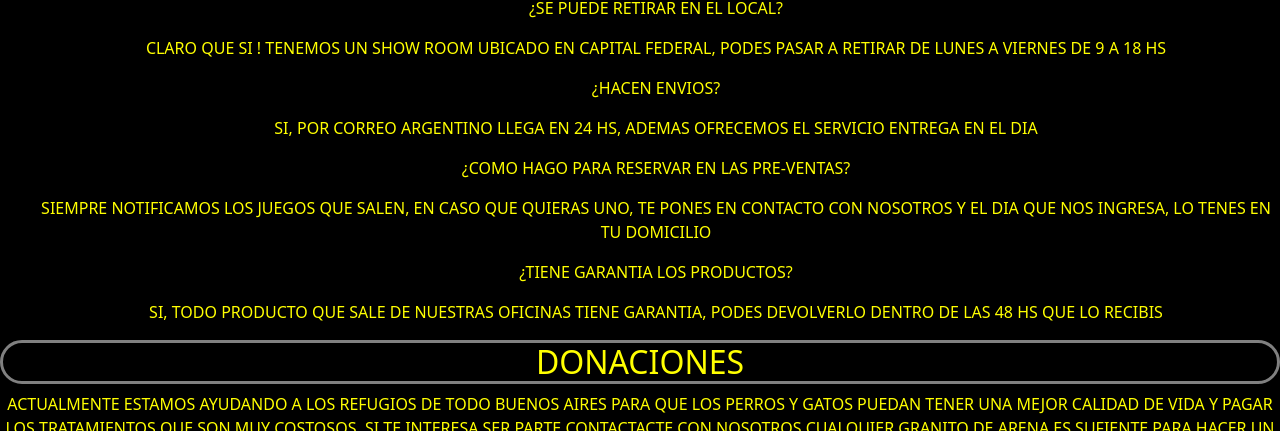
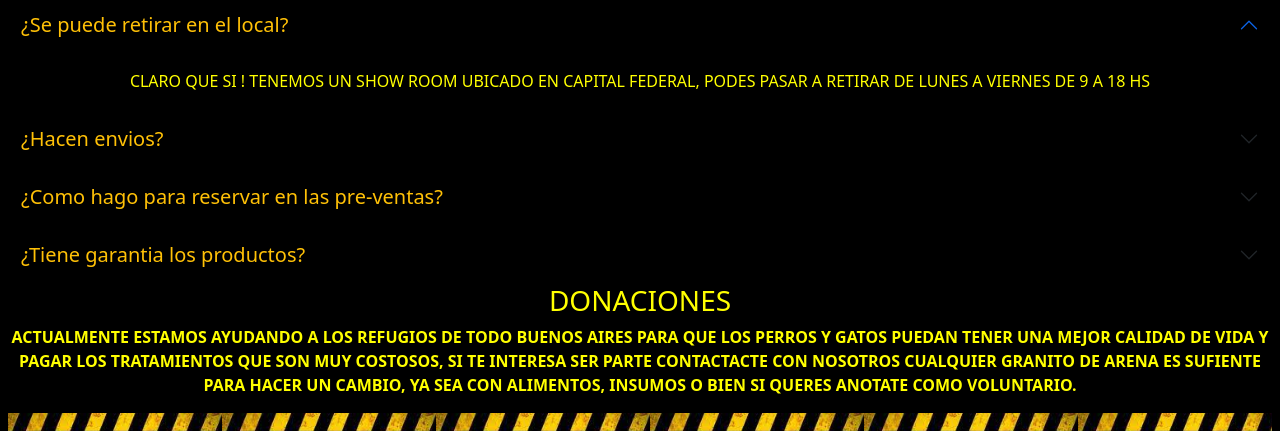
Before and after one commit to stresha/benito_games_proyecto, a website: page pages/preguntas.html in a window 1280 px wide. Shown: the part 832-1263 px from the top of the page. Drawn offline with nearby package versions, Linux system fonts and the light colour scheme; a web font is replaced by a local one.

Commit message:
arreglo preguntas frecuentes

```diff
--- a/pages/preguntas.html
+++ b/pages/preguntas.html
@@ -53,7 +53,7 @@
           </div>
         </div>
       </nav>
-
+    </header>
     <main class="main__preguntas">
         <h2 id="quienes__somos">QUIENES SOMOS</h2><!--presentacion -->
         <p> Somos una empresa dedicada a la compra y venta de video juegos
@@ -67,37 +67,69 @@
         <p>Aceptamos las siguientes formas de pago - Consulta por otras promociones bancarias</p>
         <img src="../multimedia/img/preguntas/metodos_pago.png" alt="pagos"><img src="../multimedia/img/preguntas/ahora12.png" alt="ahora12">
         <h2 id="preguntas__frecuentes">PREGUNTAS FRECUENTES</h2>
-        <ul class="cuestionario">
-            <li>
-                <p>¿Se puede retirar en el local?</p>
-                <p>Claro que si ! tenemos un show room ubicado en capital federal, podes pasar a retirar de lunes
-                a viernes de 9 a 18 hs</p>
-            </li>
-            <li>
-                <p>¿Hacen envios?</p>
-                <p>Si, por correo argentino llega en 24 hs, ademas ofrecemos el servicio entrega en el dia</p>
-            </li>
-            <li>
-                <p>¿Como hago para reservar en las pre-ventas?</p>
-                <p>Siempre notificamos los juegos que salen, en caso que quieras uno, te pones en contacto
-                con nosotros y el dia que nos ingresa, lo tenes en tu domicilio</p>
-            </li>
-            <li>
-                <p>¿Tiene garantia los productos?</p>
-                <p>Si, todo producto que sale de nuestras oficinas tiene garantia, podes devolverlo dentro de las 48 hs
-                que lo recibis</p>
-            </li>
-        </ul>
-        <h2 id="donaciones">DONACIONES</h2>
-        <p>Actualmente estamos ayudando a los refugios de todo Buenos Aires para que los perros y gatos puedan
+        <div class="accordion" id="accordionPanelsStayOpenExample">
+            <div class="accordion-item">
+              <h3 class="accordion-header" id="panelsStayOpen-headingOne">
+                <button class="accordion-button text-warning fs-5   bg-black" type="button" data-bs-toggle="collapse" data-bs-target="#panelsStayOpen-collapseOne" aria-expanded="true" aria-controls="panelsStayOpen-collapseOne">
+                ¿Se puede retirar en el local?
+                </button>
+              </h3>
+              <div id="panelsStayOpen-collapseOne" class="accordion-collapse collapse show" aria-labelledby="panelsStayOpen-headingOne">
+                <div class="accordion-body">
+                  <strong>Claro que si ! tenemos un show room ubicado en capital federal, podes pasar a retirar de lunes
+                a viernes de 9 a 18 hs
+                </div>
+              </div>
+            </div>
+            <div class="accordion-item">
+              <h3 class="accordion-header" id="panelsStayOpen-headingTwo">
+                <button class="accordion-button collapsed text-warning fs-5   bg-black" type="button" data-bs-toggle="collapse" data-bs-target="#panelsStayOpen-collapseTwo" aria-expanded="false" aria-controls="panelsStayOpen-collapseTwo">
+                ¿Hacen envios?
+                </button>
+              </h3>
+              <div id="panelsStayOpen-collapseTwo" class="accordion-collapse collapse" aria-labelledby="panelsStayOpen-headingTwo">
+                <div class="accordion-body">
+                  <strong>Si, por correo argentino llega en 24 hs, ademas ofrecemos el servicio entrega en el dia
+                </div>
+              </div>
+            </div>
+            <div class="accordion-item">
+              <h3 class="accordion-header" id="panelsStayOpen-headingThree">
+                <button class="accordion-button collapsed text-warning fs-5 bg-black" type="button" data-bs-toggle="collapse" data-bs-target="#panelsStayOpen-collapseThree" aria-expanded="false" aria-controls="panelsStayOpen-collapseThree">
+                ¿Como hago para reservar en las pre-ventas?
+                </button>
+              </h3>
+              <div id="panelsStayOpen-collapseThree" class="accordion-collapse collapse" aria-labelledby="panelsStayOpen-headingThree">
+                <div class="accordion-body">
+                  <strong>Siempre notificamos los juegos que salen, en caso que quieras uno, te pones en contacto
+                con nosotros y el dia que nos ingresa, lo tenes en tu domicilio
+                </div>
+              </div>
+            </div>
+            <div class="accordion-item">
+              <h3 class="accordion-header" id="panelsStayOpen-headingfour">
+                <button class="accordion-button collapsed text-warning fs-5   bg-black" type="button" data-bs-toggle="collapse" data-bs-target="#panelsStayOpen-collapsefour" aria-expanded="false" aria-controls="panelsStayOpen-collapsefour">
+                ¿Tiene garantia los productos?
+                </button>
+              </h3>
+              <div id="panelsStayOpen-collapsefour" class="accordion-collapse collapse" aria-labelledby="panelsStayOpen-headingfour">
+                <div class="accordion-body">
+                  <strong>Si, todo producto que sale de nuestras oficinas tiene garantia, podes devolverlo dentro de las 48 hs
+                  que lo recibis
+                </div>
+              </div>
+            </div>
+          </div>
+        </div>
+        <h3 id="donaciones">DONACIONES</h3>
+          <p>Actualmente estamos ayudando a los refugios de todo Buenos Aires para que los perros y gatos puedan
             tener una mejor calidad de vida y pagar los tratamientos que son muy costosos, si te interesa ser parte
             contactacte con nosotros cualquier granito de arena es sufiente para hacer un cambio, ya sea con
             alimentos, insumos o bien si queres anotate como voluntario.
-         </p>
+          </p>
 
-        </p>
     </main>
-    </header>
+
     <footer >  <!--footer y social -->
         <div class="cuerpo__banner p-4 d-flex   justify-content-around bg-light m-2" >
           <ul>
@@ -113,7 +145,7 @@
           </div>
         </div>
         <div class="cuerpo__banner__redes" >
-        <h3  >Nuestras redes sociales! </h3>
+        <h4  >Nuestras redes sociales! </h4>
           <ul  class=" list-group list-group-horizontal " >
             <li><a href="http://www.facebook.com" target="_blank"><img src="../multimedia/img/footer_banner/facebook.png" alt="face"></a></li>
             <li><a href="http://www.intagram.com" target="_blank"><img src="../multimedia/img/footer_banner/instagram.png" alt="ins"></a></li>
--- a/scss/estilos/_media-queries.scss
+++ b/scss/estilos/_media-queries.scss
@@ -29,4 +29,6 @@
 
 
 
+
+
   }
--- a/scss/estilos/_variables.scss
+++ b/scss/estilos/_variables.scss
@@ -3,6 +3,7 @@ $color-fondo: gray ;
 $letra-tipe-1 : 'IM Fell English SC', serif  ;
 $padding-tipe : 20px ;
 $border-grosor : 80px ;
+$color-preguntas: black ;
 
 
 @mixin size ($alto, $ancho) {
--- a/scss/pages/_footer.scss
+++ b/scss/pages/_footer.scss
@@ -9,7 +9,7 @@ ul {
     list-style: none;
 
 a {
-    font-weight: 600;;
+    font-weight: 600;
     color:#000000 !important;
     text-decoration:none;
 
--- a/scss/pages/preguntas.scss
+++ b/scss/pages/preguntas.scss
@@ -10,19 +10,16 @@ h2 {
 
 }
 }
-.cuestionario {
-    color: $color;
-    margin: 0px ;
+.accordion-item {
+    background-color: $color-preguntas;
+    font-weight: 10;
 
 
-    li {
-
-        list-style: none;
-    text-decoration: none !important;
+}
+#donaciones {
+   p {
 
 
-a {
-    color: $color;
+    font-weight: 10;
 }
 }
-}
```
Also changed, not shown: css/main.css.
